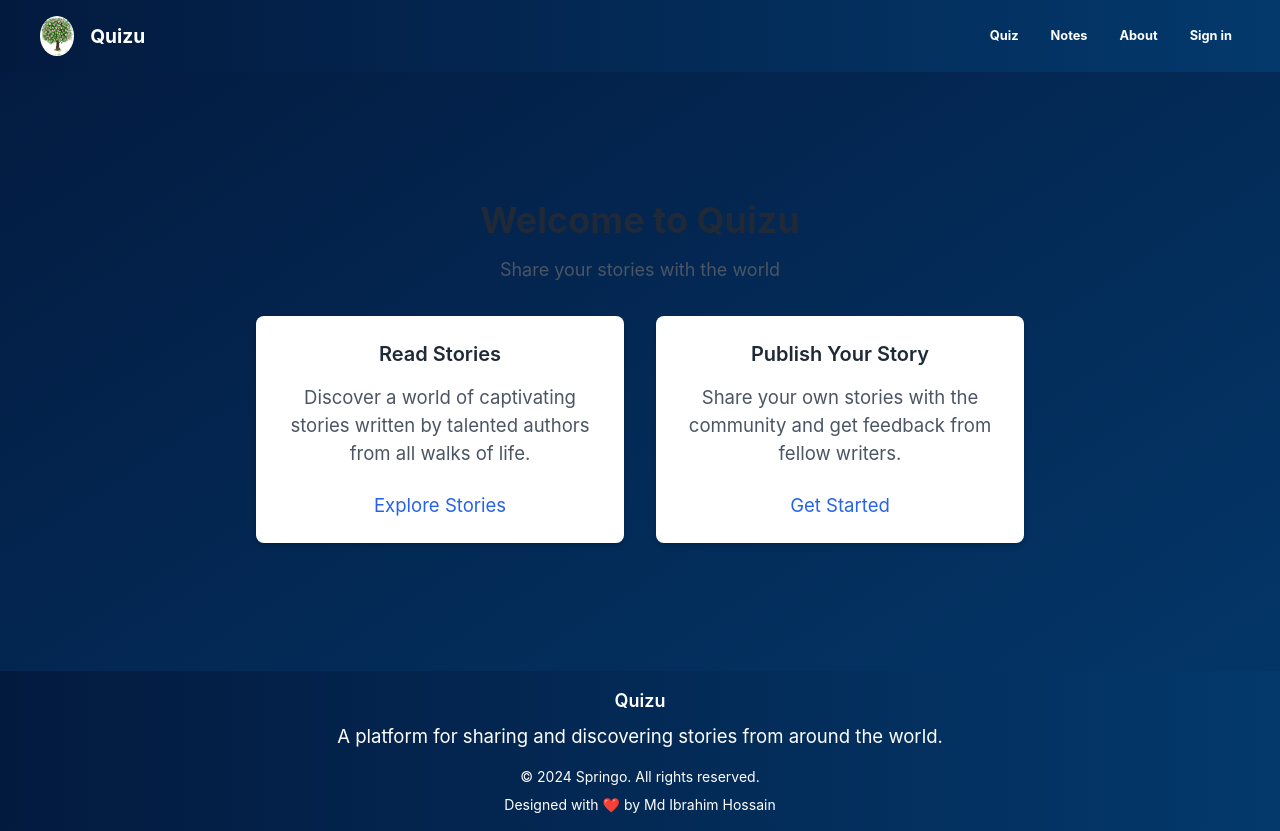
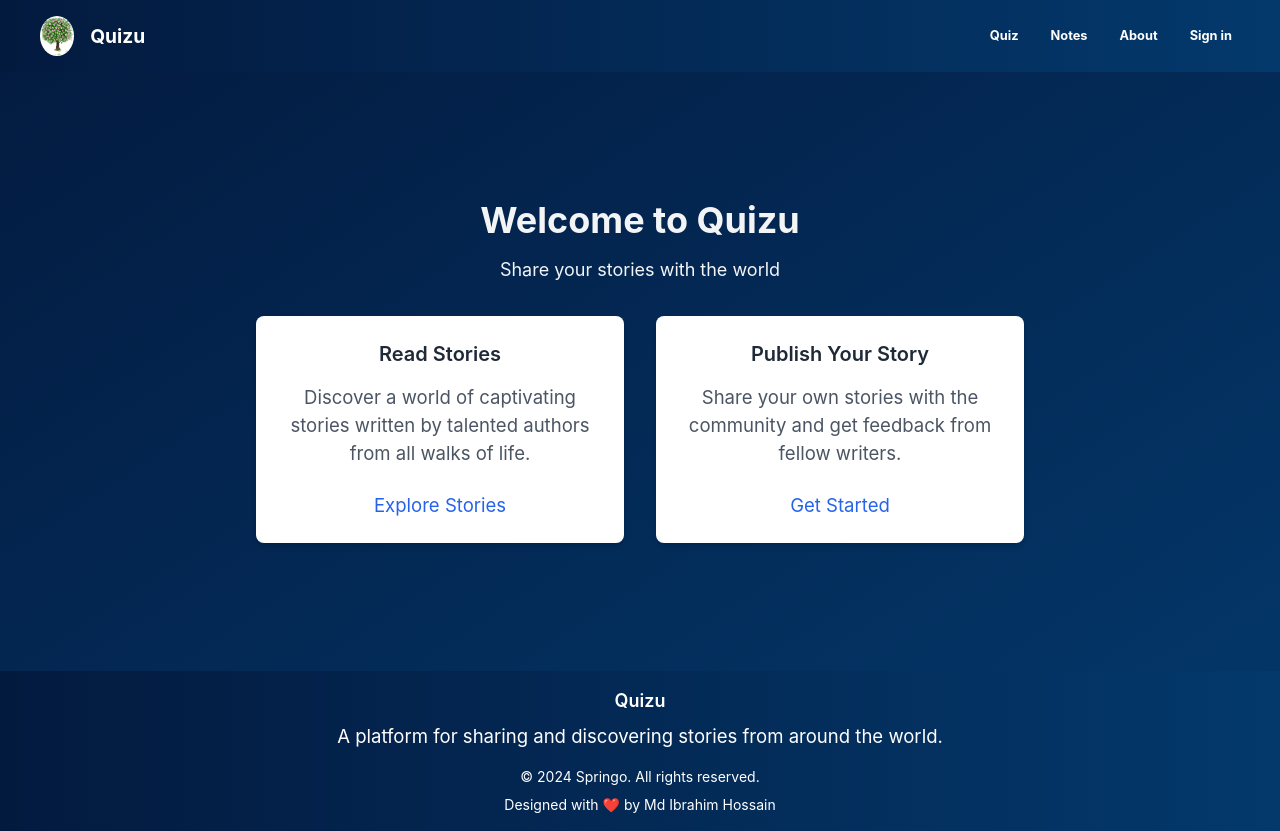
Before and after one commit to ibugithub/Quizu-FrontEnd, a Next.js app: page / in a window 1280 px wide. Built offline with nearby package versions, Linux system fonts and the light colour scheme.

Commit message:
Change home texts color

```diff
--- a/components/home/home.tsx
+++ b/components/home/home.tsx
@@ -4,8 +4,8 @@ const Home = () => {
   return (
     <div className="container mx-auto px-4 py-8">
       <div className="max-w-3xl mx-auto text-center">
-        <h1 className="text-4xl font-bold mb-4 text-gray-800">Welcome to Quizu</h1>
-        <p className="text-lg mb-8 text-gray-600">Share your stories with the world</p>
+        <h1 className="text-4xl font-bold mb-4 text-gray-100">Welcome to Quizu</h1>
+        <p className="text-lg mb-8 text-gray-100">Share your stories with the world</p>
         <div className="grid grid-cols-1 md:grid-cols-2 gap-8">
           <div className="bg-white rounded-lg shadow-md p-6">
             <h2 className="text-xl font-semibold mb-4 text-gray-800">Read Stories</h2>
```
